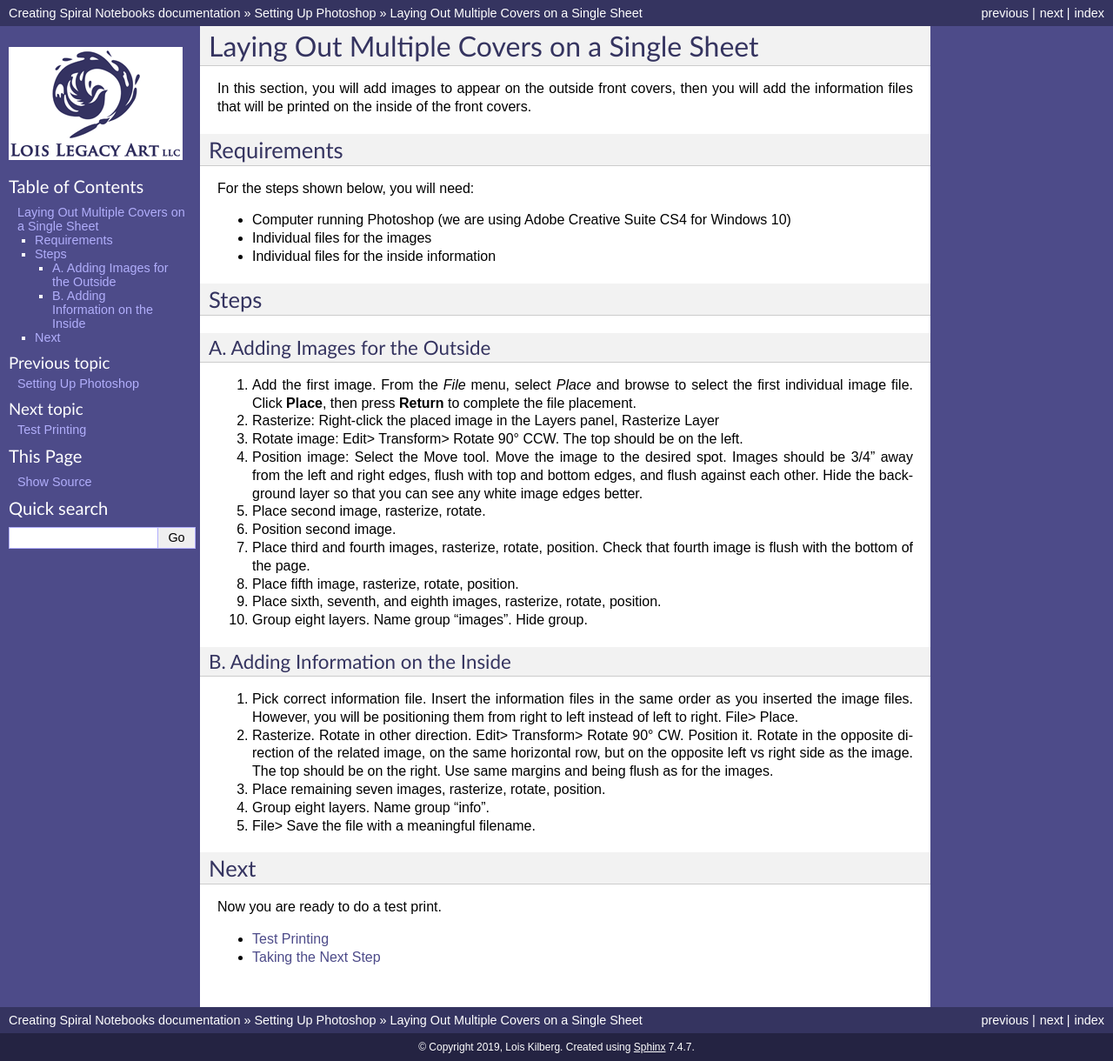
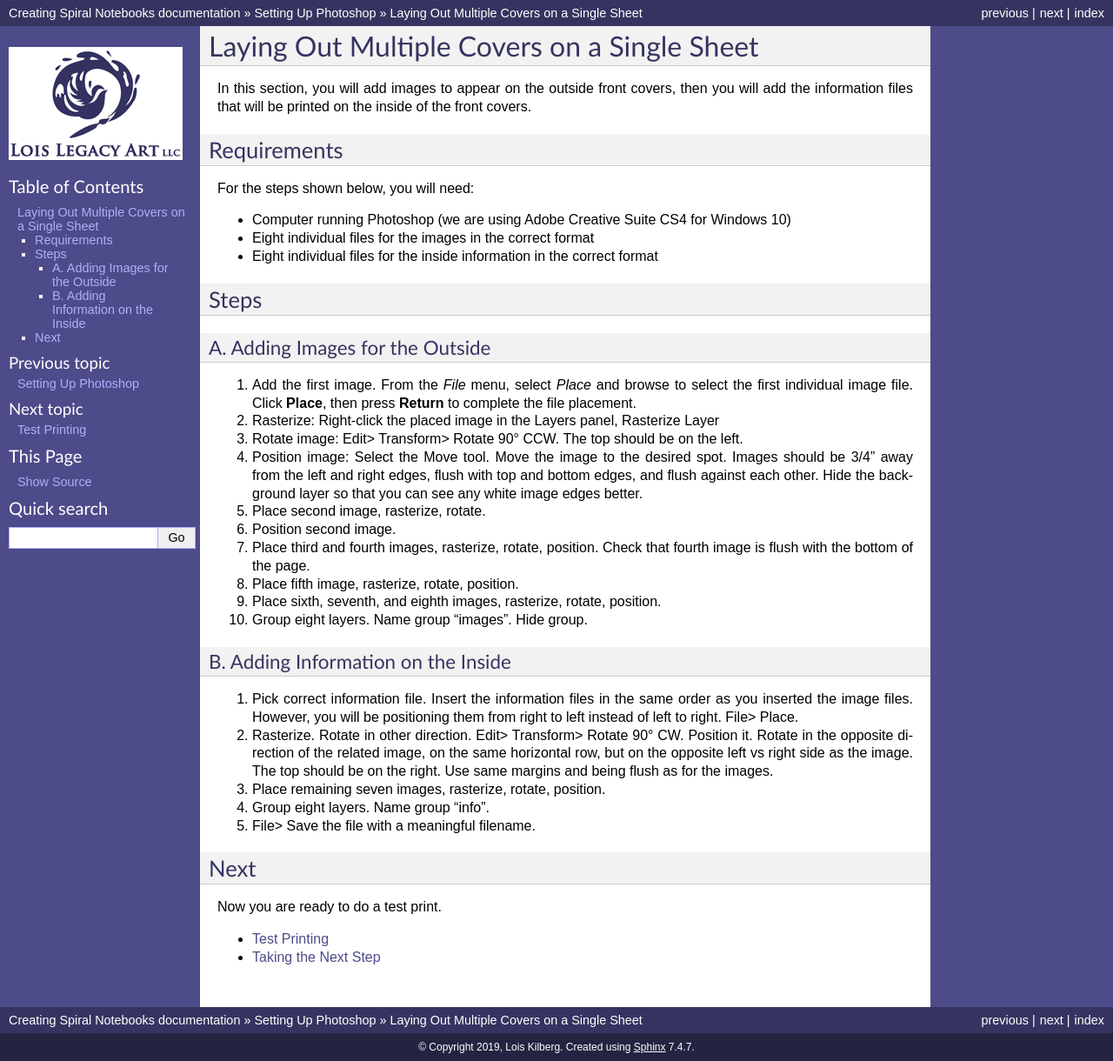
Before and after one commit to loiskilberg/FinalProject, a Sphinx documentation site: the page built from source/02_layingOutMultipleCovers.rst, in a window 1280 px wide. Shown: the whole page at 87% size. Built offline with Sphinx 7.4.7, drawn with Linux system fonts in a browser that asks for light colours.

Commit message:
more edits

```diff
--- a/source/02_layingOutMultipleCovers.rst
+++ b/source/02_layingOutMultipleCovers.rst
@@ -8,8 +8,8 @@ Requirements
 For the steps shown below, you will need:
 
 * Computer running Photoshop (we are using Adobe Creative Suite CS4 for Windows 10)
-* Individual files for the images
-* Individual files for the inside information
+* Eight individual files for the images in the correct format
+* Eight individual files for the inside information in the correct format
 
 .. index:: rasterize, rotate, place file, File Place command, group layers
 
```
